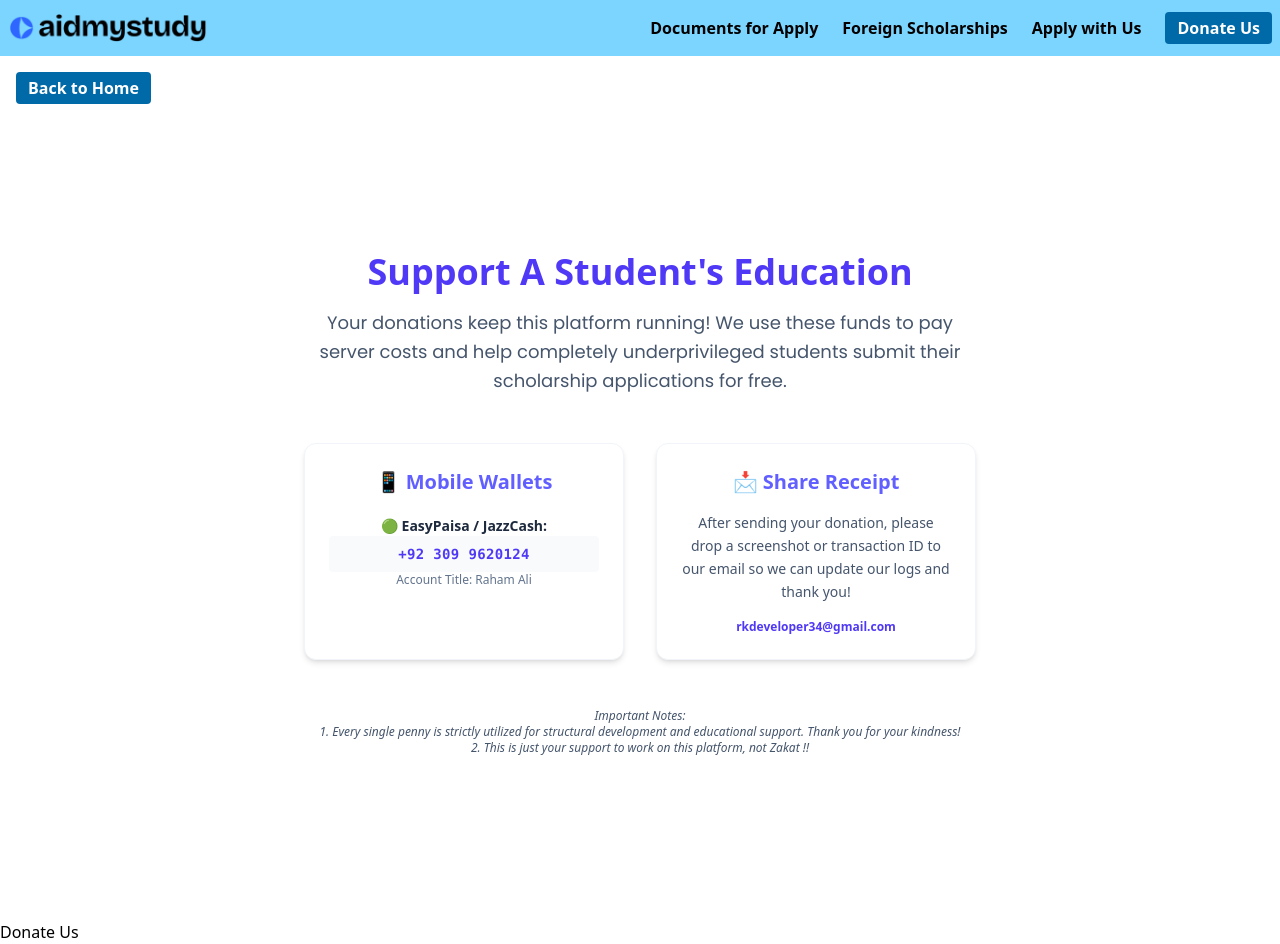
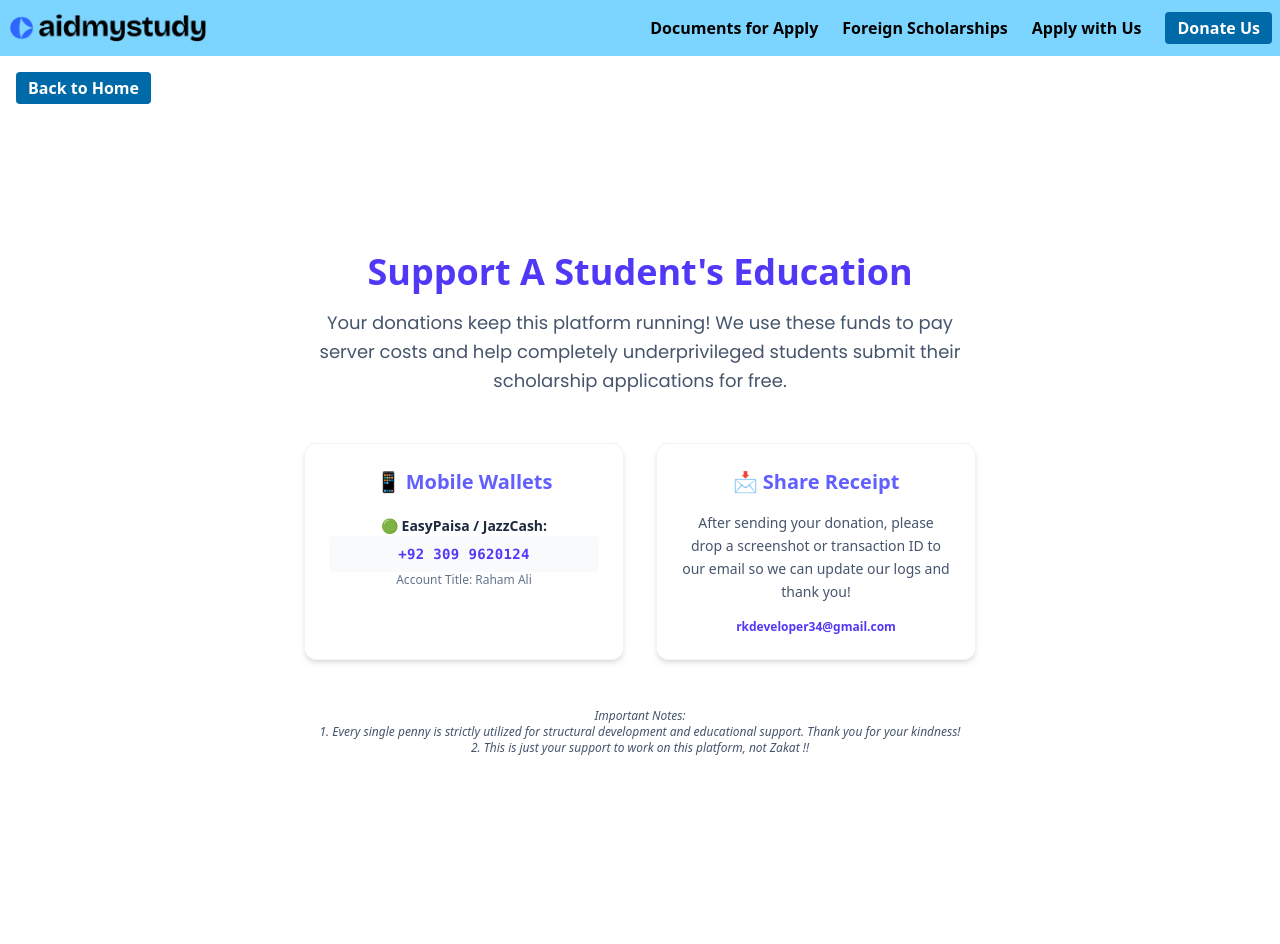
Before and after one commit to rahamka/aidmystudy, a React (Vite) app: page /donate in a window 1280 px wide. After the commit the page ends 920 px from the top, so only its background shows below. Built offline with nearby package versions, Linux system fonts and the light colour scheme.

Commit message:
Deleted extra element.

```diff
--- a/src/components/Donate.jsx
+++ b/src/components/Donate.jsx
@@ -79,7 +79,6 @@ const Donate = () => {
           </div>
         </section>
       </div>
-      <h1>Donate Us</h1>
     </div>
   );
 };
```
